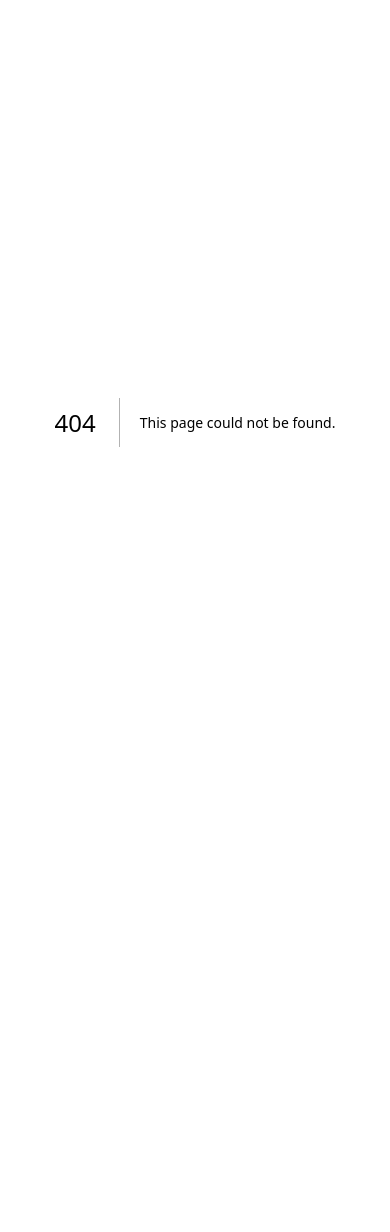
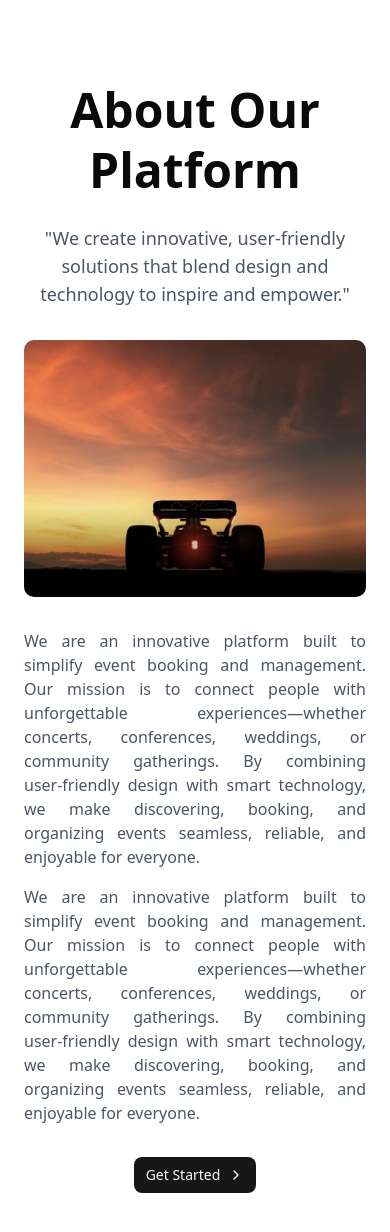
Before and after one commit to Suprem005/Partners-And-Sponsors-Component, a Next.js app: page /home in a window 390 px wide. Before the commit this address had no page. Shown: the top 1232 px of the page. Before the commit the page ends 844 px from the top, so only its background shows below. Built offline with nearby package versions, Linux system fonts and the light colour scheme.

Commit message:
Dynamic and Responsive About Organization Component

```diff
--- a/src/app/about/page.tsx
+++ b/src/app/home/page.tsx
@@ -1,6 +1,11 @@
 'use client';
+
+import AboutOrganizer from '@/components/about/AboutOrganizer';
+import AboutUs from '@/components/about/AboutUs';
 import PartnersSponsors from '@/components/partners/PartnersSponsors';
 import Reviews from '@/components/review/Reviews';
+
+const className: string = 'max-w-5xl mx-auto px-6';
 
 const clientData = [
   {
@@ -59,7 +64,7 @@ const partnersData = [
   { id: 6, name: 'Meta', logoUrl: '/images/logos/meta.png' },
 ];
 
-const About = () => {
+const Home = () => {
   return (
     <div>
       {/* <AboutUs
@@ -72,6 +77,23 @@ const About = () => {
         image={{ src: '/images/nike.jpg', alt: 'Nike Runner' }}
         picturePosition='left'
       /> */}
+
+      <AboutOrganizer
+        title='About Our Platform'
+        shortDescription='"We create innovative, user‑friendly solutions that blend design and technology to inspire and empower."'
+        className={className}
+        bodyDescription='We are an innovative platform built to simplify event booking and management. Our mission is to connect people with unforgettable experiences—whether concerts, conferences, weddings, or community gatherings. By combining user‑friendly design with smart technology, we make discovering, booking, and organizing events seamless, reliable, and enjoyable for everyone.'
+        button={{
+          label: 'Get Started',
+          url: 'https://goodgoing.iionstech.com.np/register',
+        }}
+        style={{ buttonStyle: 'filled' }}
+        textPosition='center'
+        textAlignment='justify'
+        buttonPosition='center'
+        picturePosition='left'
+        image={{ src: '/images/organization/formula.jpg', alt: 'F1 RedBull' }}
+      />
 
       <Reviews
         title={[
@@ -91,12 +113,12 @@ const About = () => {
         button={{ label: 'See our clients', url: 'facebook.com' }}
         style={{ buttonStyle: 'outline', displayType: 'carousel' }}
         partnerData={partnersData}
-        className='max-w-5xl mx-auto px-6'
-        textPosition='left'
+        className={className}
+        textPosition='center'
         buttonPosition='center'
       />
     </div>
   );
 };
 
-export default About;
+export default Home;
--- a/src/app/page.tsx
+++ b/src/app/page.tsx
@@ -1,10 +1,9 @@
-import React from 'react';
-import About from './about/page';
+import Home from './home/page';
 
 const page = () => {
   return (
     <div>
-      <About />
+      <Home />
     </div>
   );
 };
--- /dev/null
+++ b/src/components/about/AboutOrganizer.tsx
@@ -0,0 +1,116 @@
+import Image from 'next/image';
+import React from 'react';
+import { Button } from '../ui/button';
+import { ChevronRight } from 'lucide-react';
+
+type AboutOrganizerProps = {
+  title: string;
+  shortDescription: string;
+  bodyDescription: string;
+  image: { src: string; alt: string };
+  button: { label: string; url: string };
+  style?: {
+    buttonStyle: 'filled' | 'outline';
+  };
+  textPosition?: 'left' | 'center' | 'right';
+  textAlignment?: 'left' | 'right' | 'justify' | 'center';
+  buttonPosition?: 'left' | 'center' | 'right';
+  picturePosition?: 'right' | 'left';
+  className: string;
+};
+
+export default function AboutOrganizer({
+  title,
+  shortDescription,
+  bodyDescription,
+  button,
+  image,
+  style,
+  textPosition = 'left',
+  textAlignment = 'left',
+  picturePosition = 'left',
+  buttonPosition = 'left',
+
+  className,
+}: AboutOrganizerProps) {
+  const TextPositionClass: Record<string, string> = {
+    left: 'text-left',
+    center: 'text-center',
+    right: 'text-right',
+    justify: 'text-justify',
+  };
+
+  const TextAlignmentClass: Record<string, string> = {
+    justify: 'text-justify',
+    center: 'text-center',
+    left: 'text-left',
+    right: 'text-right',
+  };
+
+  const ButtonPositionClass: Record<string, string> = {
+    left: 'justify-start',
+    center: 'justify-center',
+    right: 'justify-end',
+  };
+  const PicturePositionClass: Record<string, string> = {
+    left: 'flex-col md:flex-row',
+    right: 'flex-col md:flex-row-reverse',
+  };
+
+  return (
+    <section className='py-20 border-b border-gray-200'>
+      {/* title and short description part  */}
+      <div className={`${className} ${TextPositionClass[textPosition]}`}>
+        <h1 className='text-5xl font-bold mb-6 leading-tight'>{title}</h1>
+        <p
+          className={`text-lg text-gray-600 mb-8 max-w-2xl${TextPositionClass[textPosition]} `}
+        >
+          {shortDescription}
+        </p>
+      </div>
+
+      {/* image and body description  */}
+      <div
+        className={`flex ${PicturePositionClass[picturePosition]} gap-8 md:gap-10 ${className}`}
+      >
+        {/* Image column */}
+        <div className='w-full md:w-1/2'>
+          <Image
+            src={image.src}
+            alt={image.alt}
+            width={800}
+            height={600}
+            className='w-full h-auto object-contain rounded-lg'
+          />
+        </div>
+
+        {/* Text + Button column */}
+        <div className='w-full md:w-1/2 flex flex-col justify-center gap-8'>
+          <div
+            className={`flex flex-col gap-4 ${TextPositionClass[textPosition]} `}
+          >
+            <p className={`text-gray-600 ${TextAlignmentClass[textAlignment]}`}>
+              {bodyDescription}
+            </p>
+            <p className={`text-gray-600 ${TextAlignmentClass[textAlignment]}`}>
+              {bodyDescription}
+            </p>
+          </div>
+
+          <div className={`flex ${ButtonPositionClass[buttonPosition]}`}>
+            <Button
+              variant={style?.buttonStyle === 'filled' ? 'default' : 'outline'}
+              className='flex items-center gap-2'
+            >
+              <a href='https://goodgoing.iionstech.com.np/register'>
+                {button.label}
+              </a>
+
+              <ChevronRight className='w-4 h-4' />
+            </Button>
+          </div>
+        </div>
+      </div>
+    </section>
+  );
+}
--- a/src/components/AboutUs.tsx
+++ b/src/components/about/AboutUs.tsx
@@ -1,7 +1,7 @@
 'use client';
-import Image from 'next/image';
-import { Button } from './ui/button';
+import Image from 'next/image'
 import { cn } from '@/lib/utils';
+import { Button } from '../ui/button';
 
 type ColoredTitleProps = {
   text: string;
--- a/src/components/partners/PartnersSponsors.tsx
+++ b/src/components/partners/PartnersSponsors.tsx
@@ -1,10 +1,9 @@
+import Autoplay from 'embla-carousel-autoplay';
 import { ChevronRight } from 'lucide-react';
 import Image from 'next/image';
+import React from 'react';
 import { Button } from '../ui/button';
 import { Carousel, CarouselContent, CarouselItem } from '../ui/carousel';
-import plugin from 'tailwindcss-animate';
-import React from 'react';
-import Autoplay from 'embla-carousel-autoplay';
 
 type PartnerItems = {
   id: number;
@@ -30,7 +29,7 @@ interface PartnersSponsorsProps {
 export default function PartnersSponsors({
   title,
   description,
-  limit = 6,
+  limit = 5,
   button,
   style,
   partnerData,
@@ -49,9 +48,7 @@ export default function PartnersSponsors({
     right: '!justify-end',
   };
   const displayedItems = partnerData.slice(0, limit);
-  const plugin = React.useRef(
-    Autoplay({ delay: 2000, stopOnInteraction: false })
-  );
+  const plugin = React.useRef(Autoplay({ delay: 2000 }));
 
   return (
     <section className='py-20 border-b border-gray-200'>
@@ -79,7 +76,8 @@ export default function PartnersSponsors({
                   alt={item.name}
                   className='object-contain'
                   width={120}
-                  height={60}
+                  height={120}
+                  loading='eager'
                 />
               </div>
             ))}
@@ -88,14 +86,14 @@ export default function PartnersSponsors({
           <Carousel
             plugins={[plugin.current]}
             className='w-full max-w-6xl'
-            onMouseEnter={plugin.current.stop}
-            onMouseLeave={plugin.current.reset}
+            onMouseEnter={() => plugin.current.stop()}
+            onMouseLeave={() => plugin.current.play()}
           >
             <CarouselContent>
               {displayedItems.map((item) => (
                 <CarouselItem
                   key={item.id}
-                  className='basis-full sm:basis-1/2 lg:basis-1/3 p-4'
+                  className='basis-full sm:basis-1/4 lg:basis-1/5 p-4'
                 >
                   <div className='rounded-md flex justify-center items-center hover:shadow-lg shadow-gray-200'>
                     <Image
@@ -103,7 +101,7 @@ export default function PartnersSponsors({
                       alt={item.name}
                       className='object-contain'
                       width={120}
-                      height={60}
+                      height={120}
                     />
                   </div>
                 </CarouselItem>
```
Also changed, not shown: public/images/organization/formula.jpg (added), public/images/organization/wallpaper.jpg (added).
